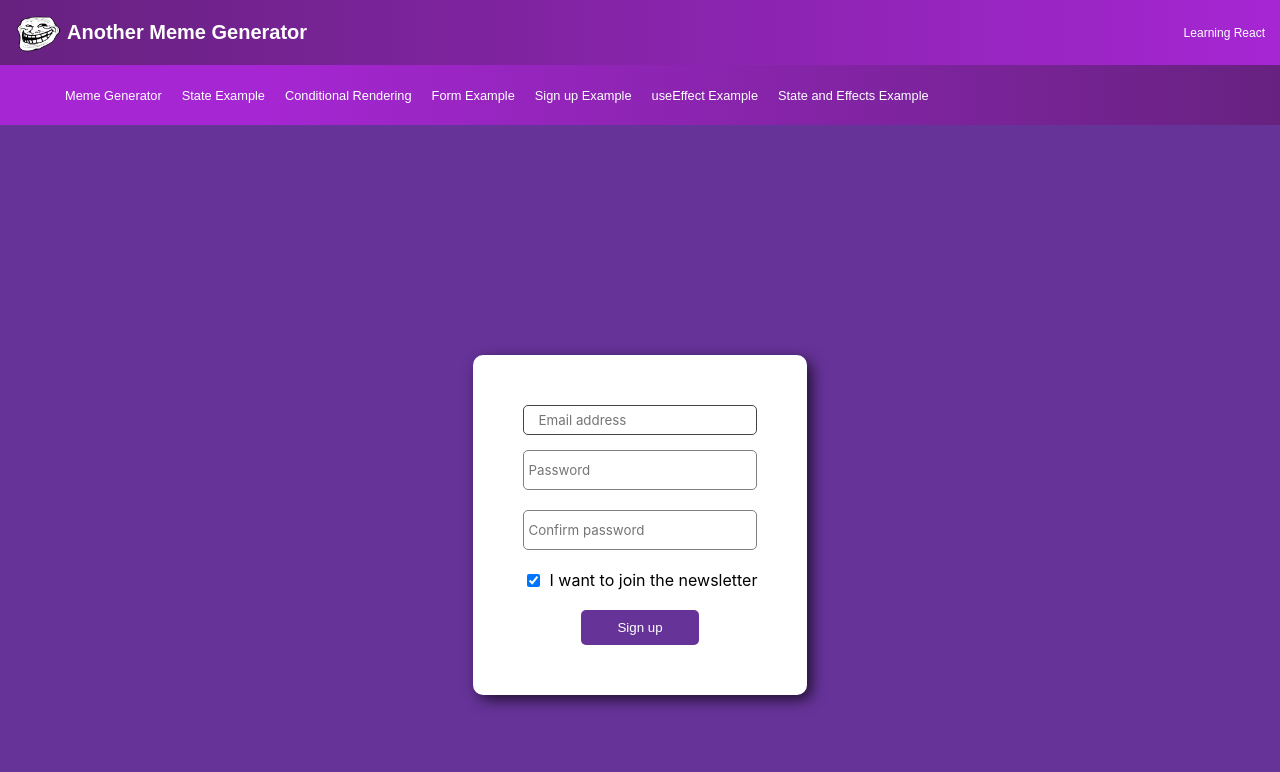
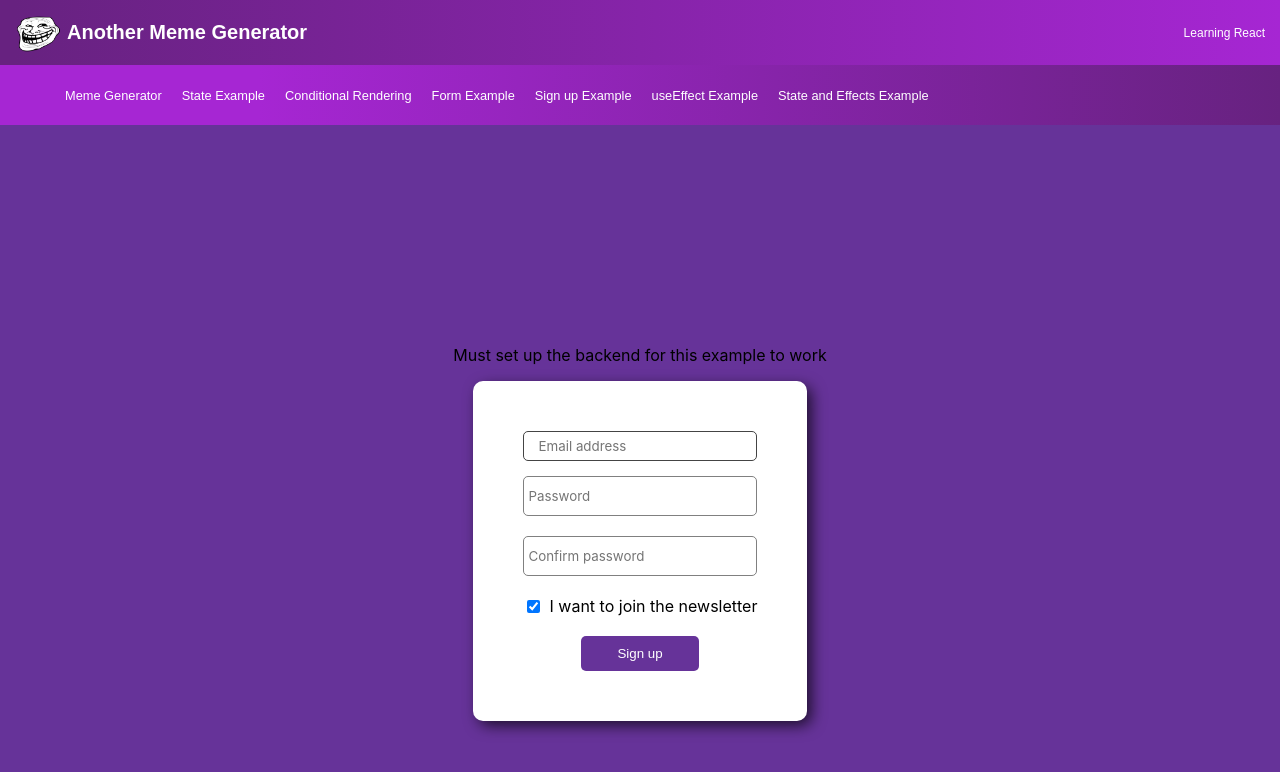
Before and after one commit to AJmints/react-meme-generator, a React (Create React App) app: page /signup in a window 1280 px wide. Shown: the top 772 px of the page. Built offline with nearby package versions, Linux system fonts and the light colour scheme.

Commit message:
added note in RegisterPage component

```diff
--- a/src/components/register-example/RegisterPage.js
+++ b/src/components/register-example/RegisterPage.js
@@ -53,6 +53,7 @@ export default function Register() {
     return (
         <div className="body-sign">
         <div className="form-container-sign">
+            <p>Must set up the backend for this example to work</p>
             <form className="form-sign" onSubmit={handleSubmit}>
                 <input
                     type="email"
```
